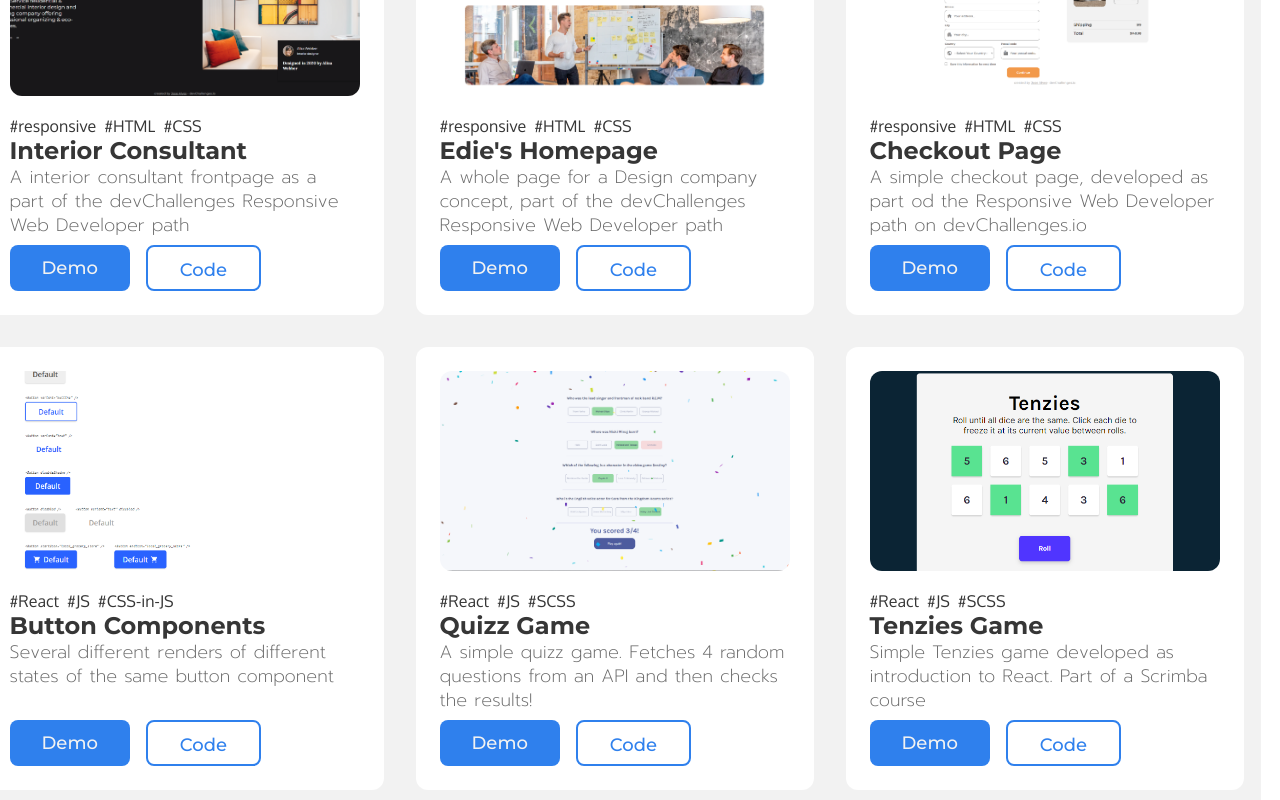
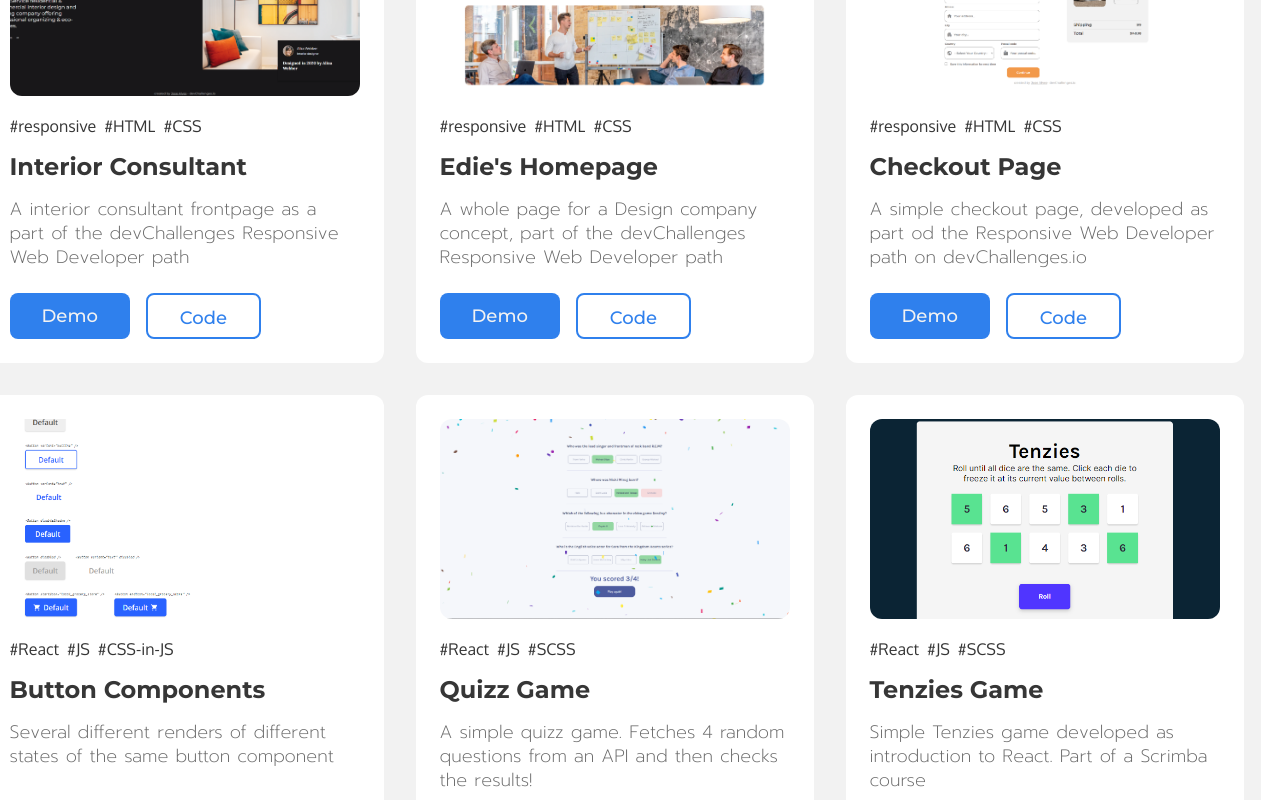
Before and after one commit to hitmaizer/responsive-web-portfolio, a React (Create React App) app: page / in a window 1280 px wide. Shown: the part 2380-3180 px from the top of the page. Built offline with nearby package versions, Linux system fonts and the light colour scheme.

Commit message:
added margin top for better card spacing

```diff
--- a/src/scss/_card.scss
+++ b/src/scss/_card.scss
@@ -45,6 +45,7 @@
         line-height: 29px;
         place-self: flex-start;
         width: 100%;
+        margin-top: 16px;
     }
 
     .card__description {
@@ -56,12 +57,14 @@
         place-self: flex-start;
         min-height: 80px;
         width: 100%;
+        margin-top: 16px;
     }
 
     .card__btns {
         gap: 16px;
         place-self: flex-start;
         width: 100%;
+        margin-top: 16px;
     }
 
     .card__img {
--- a/src/scss/style.css
+++ b/src/scss/style.css
@@ -113,6 +113,7 @@ a, a:visited, a:hover, a:active {
   line-height: 29px;
   place-self: flex-start;
   width: 100%;
+  margin-top: 16px;
 }
 
 .card__container .card__description {
@@ -124,12 +125,14 @@ a, a:visited, a:hover, a:active {
   place-self: flex-start;
   min-height: 80px;
   width: 100%;
+  margin-top: 16px;
 }
 
 .card__container .card__btns {
   gap: 16px;
   place-self: flex-start;
   width: 100%;
+  margin-top: 16px;
 }
 
 .card__container .card__img {
```
